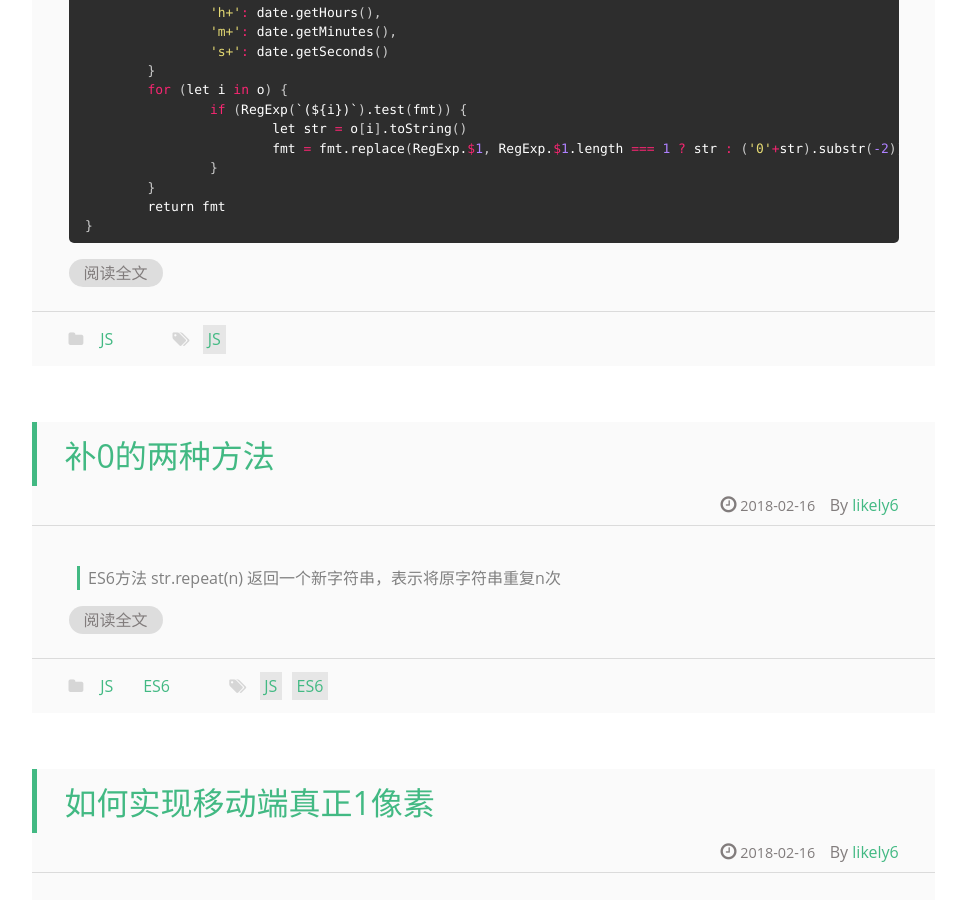
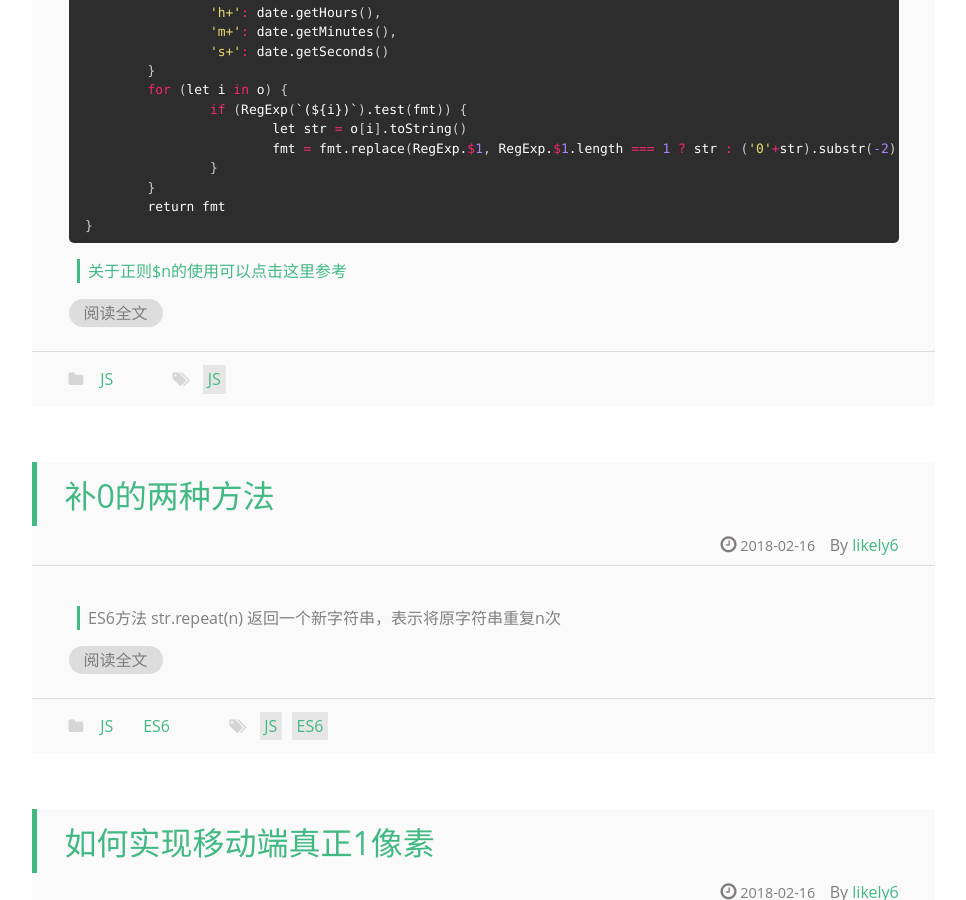
Before and after one commit to Likely6/likely6.github.com, a Jekyll site: the page built from index.html, in a window 1280 px wide and 900 px high, scrolled down 983 px. Shown: the whole window, without its empty margins (6-972 px from the left). Built offline with Jekyll 4.4.1, drawn with Linux system fonts in a browser that asks for light colours; the list of posts is cut into pages by our own code; comment, search, counter and statistics services are not loaded.

Commit message:
no message

```diff
--- a/_posts/2018-02-16-JS_formatDate.md
+++ b/_posts/2018-02-16-JS_formatDate.md
@@ -31,3 +31,4 @@ let formatDate = (date, fmt = 'yyyy-MM-dd hh:mm:ss') => {
 	return fmt
 }
 {% endhighlight %}
+>[关于正则$n的使用可以点击这里参考](http://gh.moment16.com/js/2018/02/18/JS_RegExp-replace-$1/#more)
--- a/_posts/2018-02-18-JS_RegExp-replace-$1.md
+++ b/_posts/2018-02-18-JS_RegExp-replace-$1.md
@@ -38,6 +38,7 @@ console.log(parseUrl(url)) //return {id:'6', type: 'js'}
 >replace({String Regexp},{String Function})
 
 	url.replace(reg, (res, $1, $2, ..., index, str) => {
+		// ...表示这里可以有$3、$4...$9 就看你正则里面有多少个分组
 		// 以上面的url为例 第一次匹配到时
 		// res = 'id=6'	匹配到的文本
 		// $1 = 'id'	$1是表达式中的第一个分组里的文本
```
